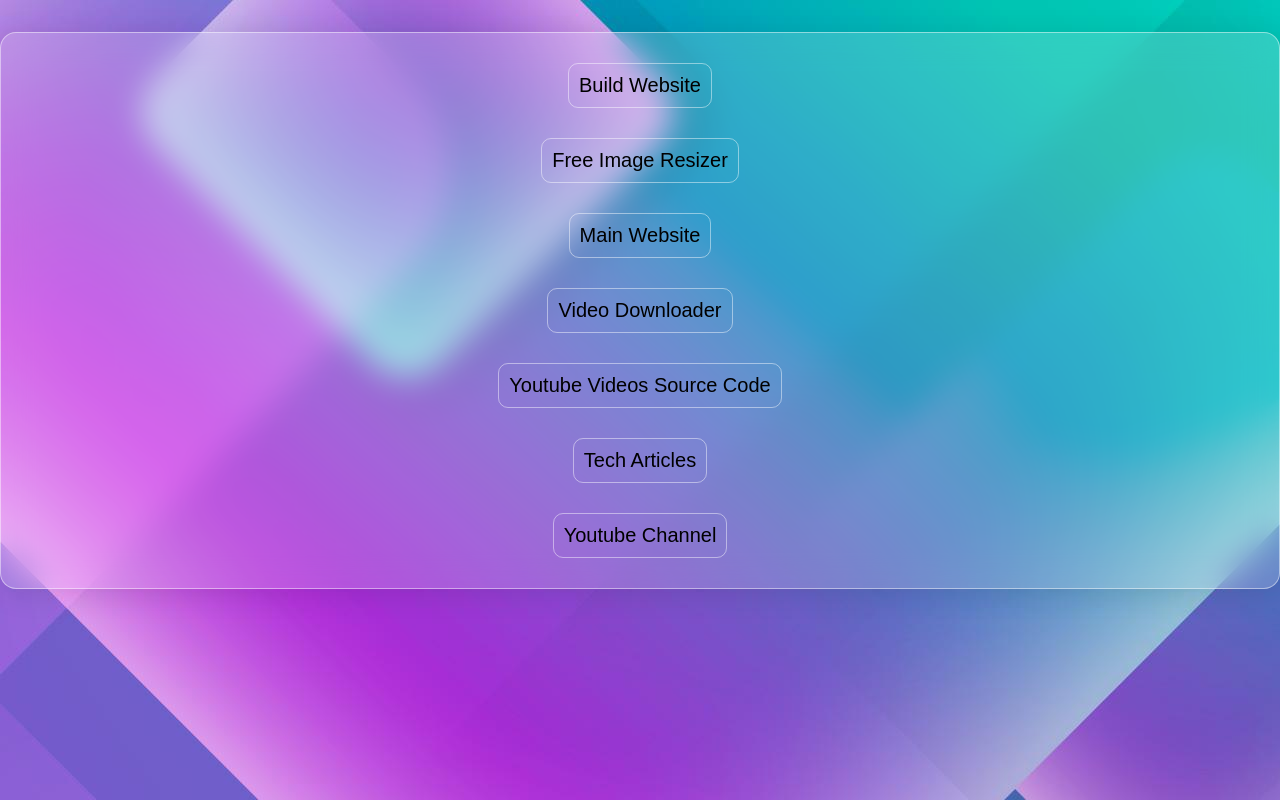
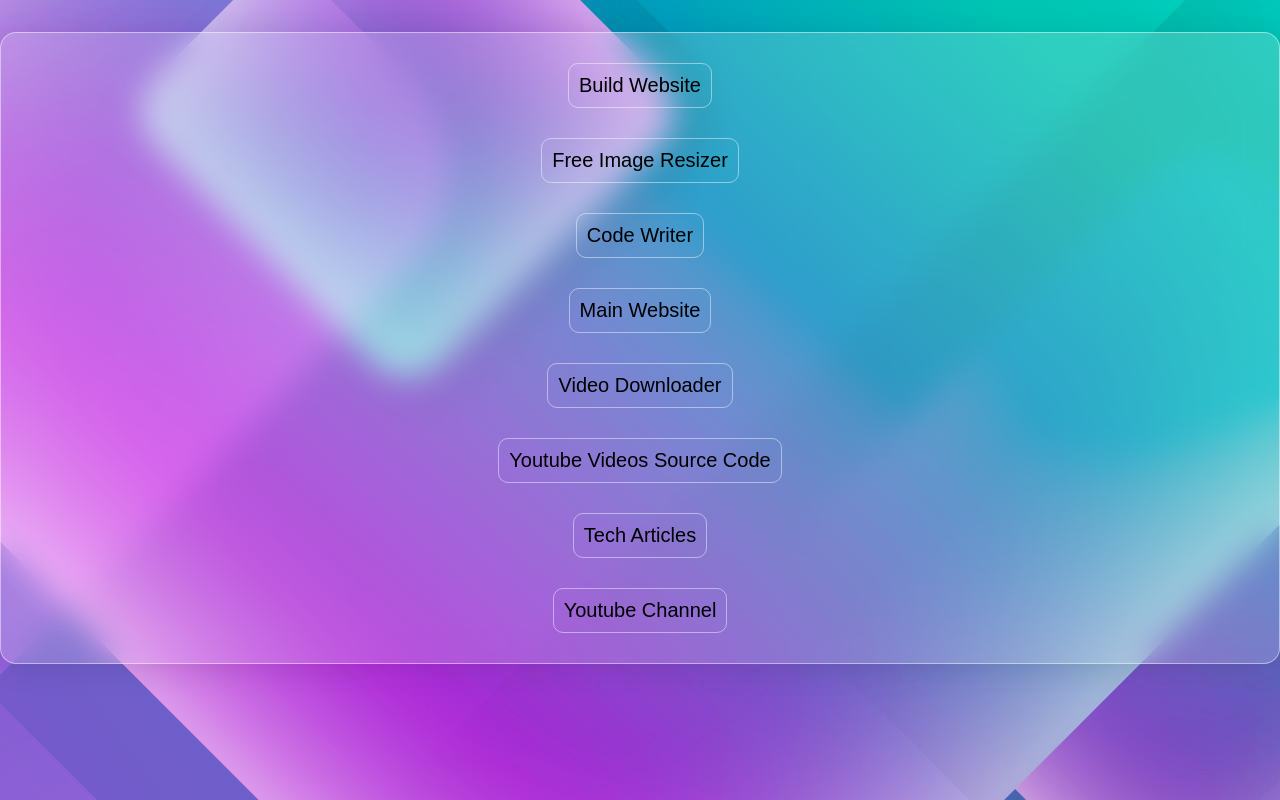
Before and after one commit to CodeWithhamza1/moretoolscodewithhamza, a plain HTML site: page index.html in a window 1280 px wide. Drawn offline with Linux system fonts and the light colour scheme.

Commit message:
Update index.html

```diff
--- a/index.html
+++ b/index.html
@@ -51,6 +51,7 @@ border: 1px solid rgba(255, 255, 255, 0.46);
     <div class="maincard">
     <button><a target="_hamza" href="https://codewithhamza1.github.io/codewithhamza/">Build Website</a></button>
     <button><a target="_hamza" href="https://codewithhamza1.github.io/imageresizer/">Free Image Resizer</a></button>
+         <button><a target="_hamza" href="https://codewithhamza1.github.io/codewriter/">Code Writer</a></button>
     <button><a target="_hamza" href="https://codewithhamza1.github.io/webcheaping/">Main Website</a></button>
     <button><a target="_hamza" href="https://codewithhamza1.github.io/downloader.ru/">Video Downloader</a></button>
     <button><a target="_hamza" href="https://hamzatech4u.blogspot.com/">Youtube Videos Source Code</a></button>
```
